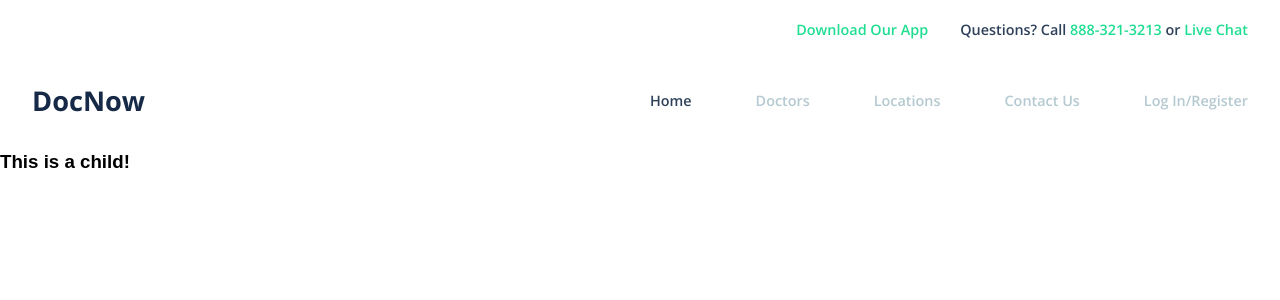
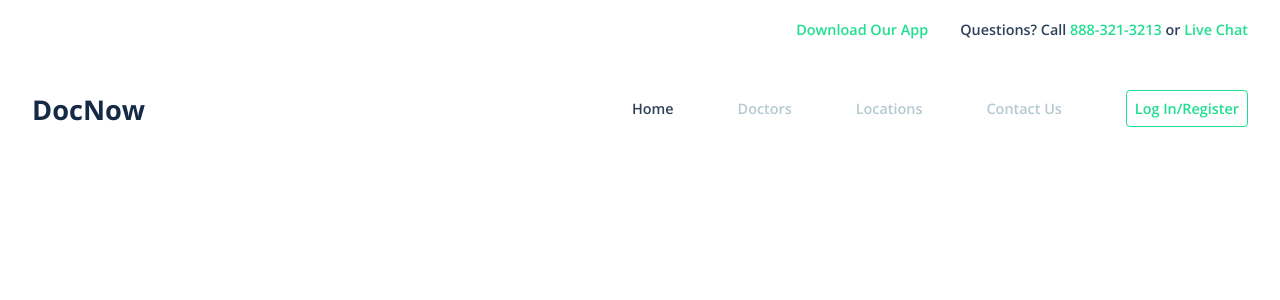
Before and after one commit to jactorrez/DocNow, a React app: page / in a window 1280 px wide. Shown: the top 300 px of the page. Built offline with nearby package versions, Linux system fonts and the light colour scheme.

Commit message:
added file and url loader for image loading in React

```diff
--- a/package.json
+++ b/package.json
@@ -17,9 +17,11 @@
     "babel-preset-react": "^6.22.0",
     "css-loader": "^0.26.1",
     "extract-text-webpack-plugin": "^2.0.0-rc.3",
+    "file-loader": "^0.10.0",
     "node-sass": "^4.5.0",
     "sass-loader": "^4.1.1",
     "style-loader": "^0.13.1",
+    "url-loader": "^0.5.7",
     "webpack": "^2.2.1",
     "webpack-dev-server": "^2.3.0"
   },
--- a/src/js/components/App.js
+++ b/src/js/components/App.js
@@ -4,16 +4,14 @@ import { Router, Route, hashHistory, IndexRoute } from "react-router";
 
 // Components
 import NavBar from "./partials/NavBar";
+import Home from "./pages/Home/index";
 
 var App = () => (
 		<Router history={hashHistory}>
 			<Route path="/" component={NavBar}>
-				<IndexRoute component={myComponent}/>
+				<IndexRoute component={Home}/>
 			</Route>
 		</Router>
 	);
 
-
-const myComponent = () => (<h3>This is a child!</h3>);
-
 export default App;
--- a/src/js/components/pages/Home/index.js
+++ b/src/js/components/pages/Home/index.js
@@ -0,0 +1,14 @@
+import React from "react";
+import coverImg from "home-cover";
+
+const Home = () => (
+	<div>
+		<main>
+			<header>
+				<img src={coverImg}/>
+			</header>
+		</main>
+	</div>
+);
+
+export default Home;
--- a/src/js/components/partials/NavBar.js
+++ b/src/js/components/partials/NavBar.js
@@ -14,9 +14,8 @@ const NavBar = (props) => (
 					<li><a href="#">Doctors</a></li>
 					<li><a href="#">Locations</a></li>
 					<li><a href="#">Contact Us</a></li>
-					<li><a href="#">Log In/Register</a></li>
+					<li><a className="btn btn-border" href="#">Log In/Register</a></li>
 				</ul>
-
 			</div>
 		</div>
 		{props.children}
--- /dev/null
+++ b/src/scss/partials/_buttons.scss
@@ -0,0 +1,10 @@
+.btn{
+	padding: 0.5rem;
+	border-radius: 4px;
+	transition: all 0.4s ease-out;
+}
+
+.btn-border{
+	border: 1px solid $text-green;
+
+}
--- a/src/scss/partials/_navigation.scss
+++ b/src/scss/partials/_navigation.scss
@@ -39,6 +39,7 @@ p{
 	justify-content: space-between;
 	align-items: center;
 	margin-top: 2rem;
+	height: 3rem;
 
 	.logo-container{
 		display: inline-block;
@@ -70,12 +71,28 @@ p{
 				&.active{
 					color: $text-blue;
 				}
+
+				&:hover{
+					color: $text-blue;
+				}
+			}
+
+			a.btn-border{
+				&:hover{
+					background-color: $text-green;
+					color: white;
+
+				}
 			}
 		}
 
 		li:last-of-type{
 			margin-right: 0;
 		}
+
+		li .btn{
+			color: $text-green;
+		}
 	}
 
 }
--- a/src/scss/styles.scss
+++ b/src/scss/styles.scss
@@ -1,3 +1,4 @@
 @import "./partials/normalize";
 @import "./partials/colors";
+@import "./partials/buttons";
 @import "./partials/navigation";
--- a/webpack.config.js
+++ b/webpack.config.js
@@ -33,11 +33,23 @@ module.exports = {
 			{
 				test: /\.css$/,
 				use: ['style-loader', 'css-loader']
+			},
+			{
+				test: /\.(png|jpg)$/,
+				use: {
+					loader: 'url-loader',
+					options: {
+						limit: 25000,
+						name: "[name]-[hash:6].[ext]",
+						outputPath: "../img/"
+					}
+				}
 			}
 		]
 	},
 
 	resolve: {
-		extensions: [".js", ".json", ".jsx", ".scss"]
+		extensions: [".js", ".json", ".jsx", ".scss", ".png", ".jpg", ".jpeg"],
+		modules: ["node_modules", path.resolve(__dirname, "src/img/")]
 	},
 }
```
Also changed, not shown: src/img/home-cover.png (added), 2 other files (tests, documents, lock files or other folders).
